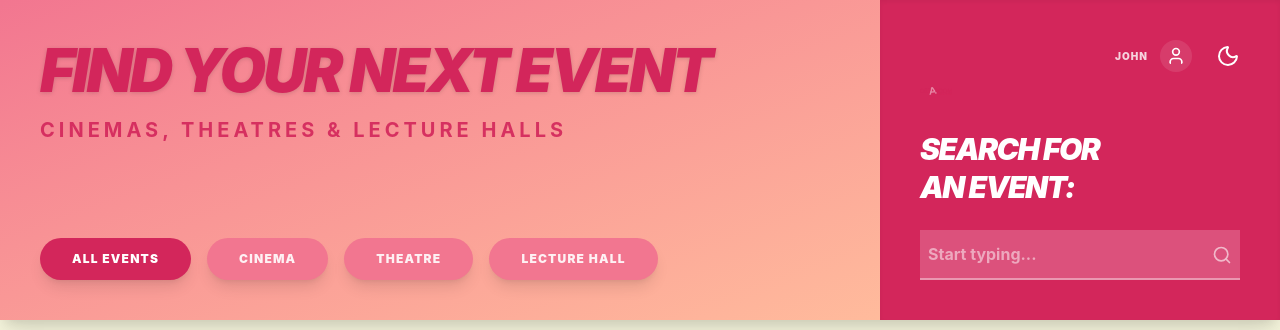
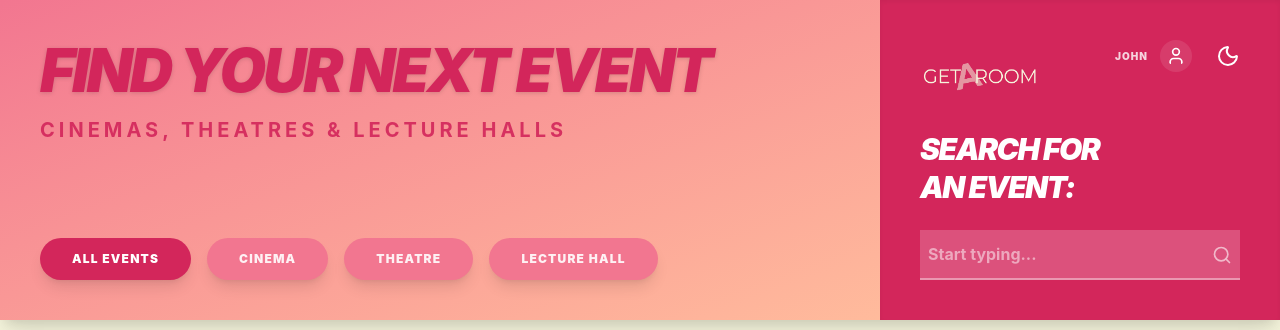
Before and after one commit to joannadagil/bez_chmur, a React (Vite) app in the folder frontend/: page /home in a window 1280 px wide. Shown: the top 330 px of the page. Built offline with nearby package versions, Linux system fonts and the light colour scheme; sample sign-in values are in the browser's storage.

Commit message:
Remove header

```diff
--- a/frontend/src/components/layout/Header.tsx
+++ b/frontend/src/components/layout/Header.tsx
@@ -2,7 +2,7 @@
 import React, { useState } from 'react';
 import { Link, useNavigate } from 'react-router-dom';
 import { User, Moon, Search, Settings, LogOut, Ticket } from 'lucide-react';
-import logo from '../../assets/logo.png';
+import logo from '../../assets/logo_white.png';
 
 interface HeaderProps {
   activeFilter: string;
@@ -85,9 +85,14 @@ const Header: React.FC<HeaderProps> = ({ activeFilter, onFilterChange, onSearchC
           <Moon className="w-6 h-6 cursor-pointer hover:opacity-70 transition" />
         </div>
 
-        <div className="space-y-6">
-          <div className="flex items-center gap-3">
-             <img src={logo} alt="getAroom Logo" className="w-8 h-8 object-contain" />
+        <div className="space-y-6 -mt-10">
+          <div className="flex items-center gap-3 -ml-6">
+             <img
+               src={logo}
+               alt="getAroom Logo"
+               className="w-30 h-15 object-contain cursor-pointer ml-6"
+               onClick={() => navigate('/home')}
+             />
           </div>
           <h2 className="text-3xl font-black leading-tight tracking-tighter italic uppercase">Search for <br/> an event:</h2>
           <div className="relative">
--- a/frontend/src/pages/Landing.tsx
+++ b/frontend/src/pages/Landing.tsx
@@ -18,7 +18,7 @@ const Landing = () => {
               <img
                 src={logo}
                 alt="getAroom Logo"
-                className="w-250 h-30 object-contain cursor-pointer"
+                className="w-250 h-40 object-contain cursor-pointer mb-10"
                 onClick={() => navigate(isLoggedIn ? '/home' : '/')}
               />
             </div>
```
